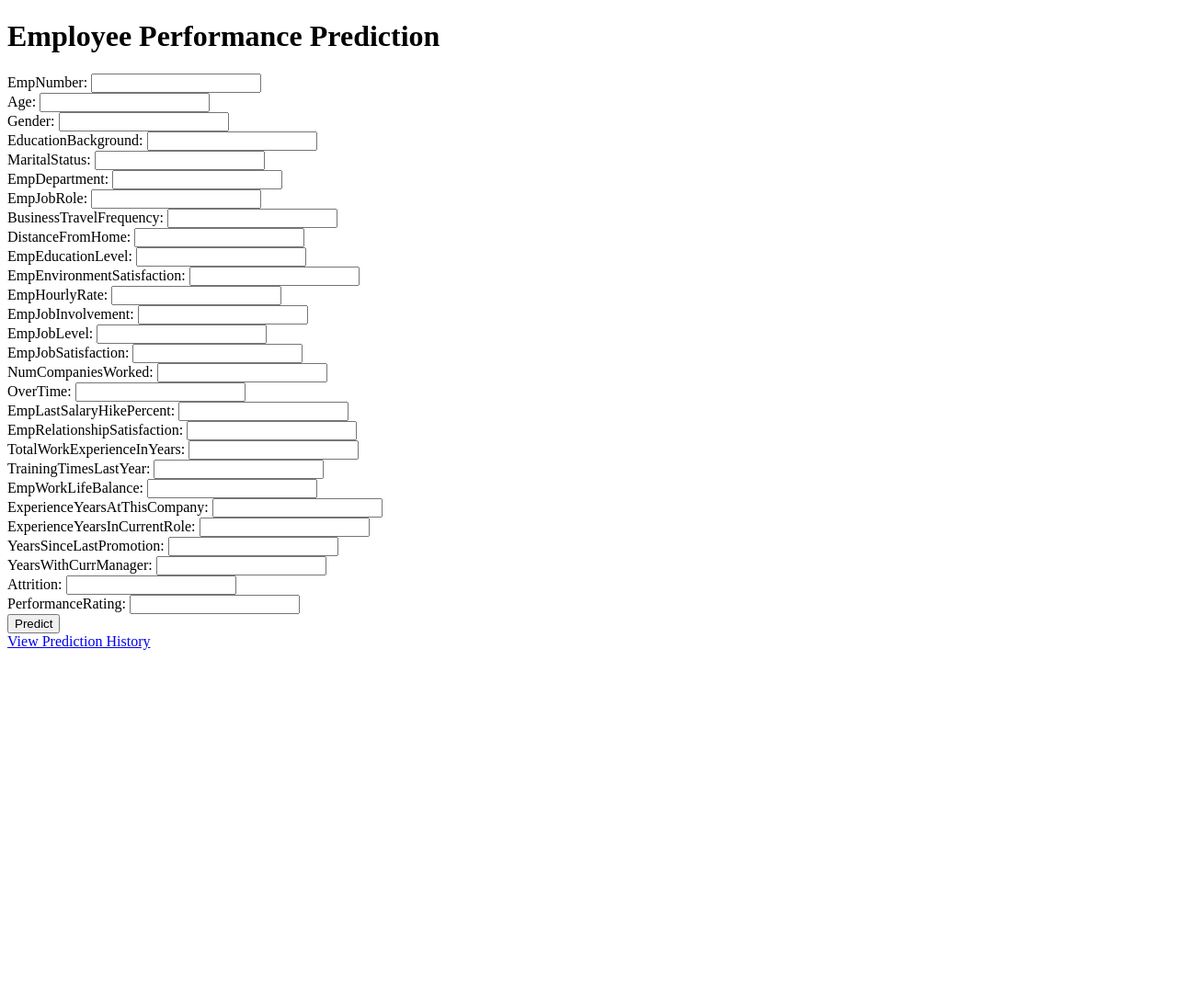
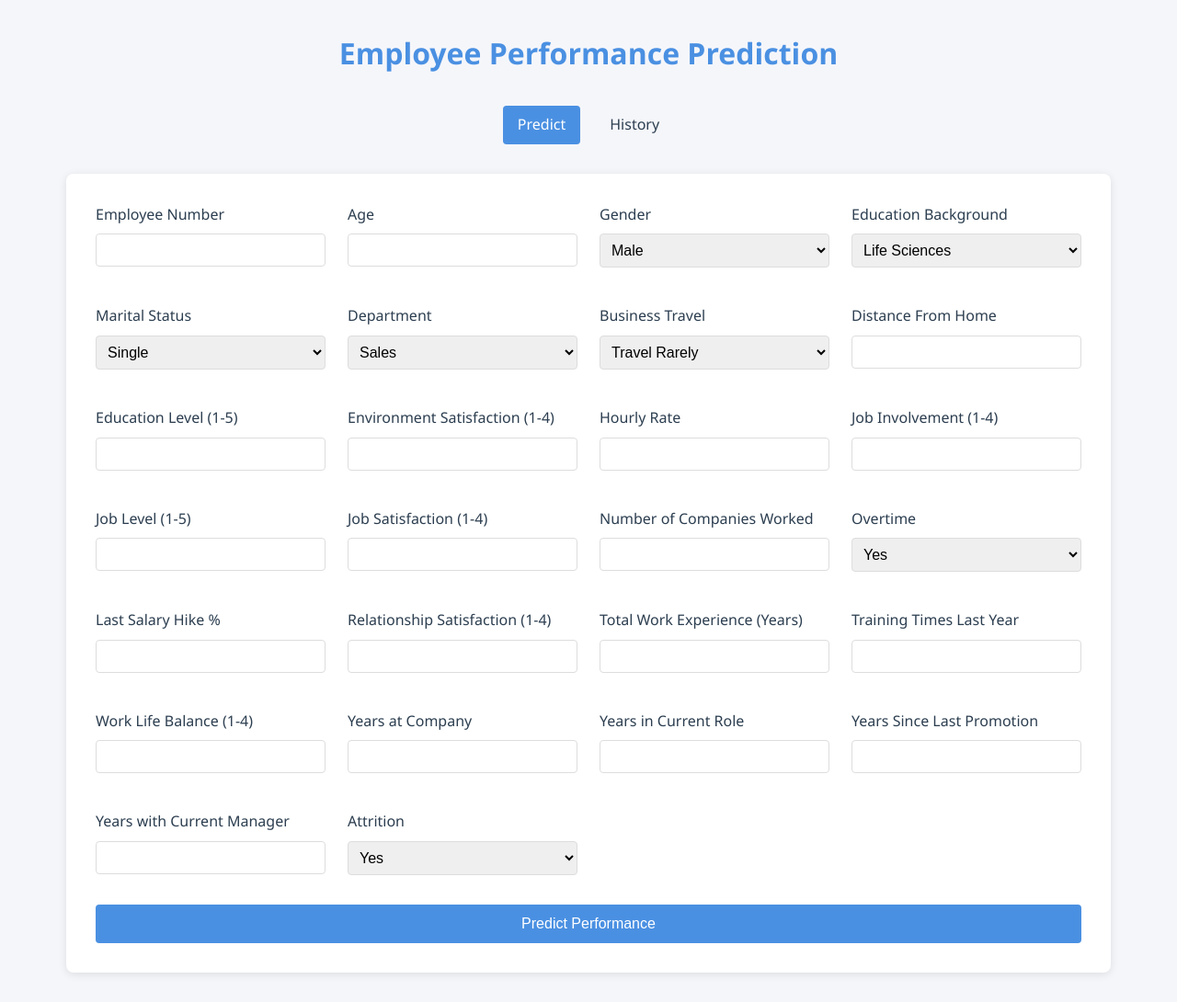
Before and after one commit to rahuls37/Employee-Performance-Prediction, a Flask app: page / in a window 1280 px wide. Shown: the whole page at 92% size. Before the commit the page ends 707 px from the top, so only its background shows below. Run offline with Flask 3, Linux system fonts and the light colour scheme; parts of the project's set-up code (start-up, migrations or seed data) failed here and were passed over.

Commit message:
one thing finilize

```diff
--- a/app.py
+++ b/app.py
@@ -1,46 +1,77 @@
-from flask import Flask, request, render_template, redirect, url_for
+from flask import Flask, render_template, request
+from src.pipeline.prediction_pipeline import PredictionPipeline
 import pandas as pd
-import joblib
+import sqlite3
+from datetime import datetime
 import os
-from src.pipeline.prediction_pipeline import PredictionPipeline
 
 app = Flask(__name__)
 
-# Load the model and encoders
-model_path = "artifacts/model_trainer/linear_regression_model.joblib"
-encoders_path = "artifacts/data_transformation/encoders.joblib"
-prediction_pipeline = PredictionPipeline(model_path=model_path, encoders_path=encoders_path)
+# Database initialization function
+def init_db():
+    db_path = 'predictions.db'
+    if not os.path.exists(db_path):
+        conn = sqlite3.connect(db_path)
+        c = conn.cursor()
+        c.execute('''CREATE TABLE IF NOT EXISTS predictions
+                    (id INTEGER PRIMARY KEY AUTOINCREMENT,
+                     timestamp TEXT,
+                     input_data TEXT,
+                     prediction REAL)''')
+        conn.commit()
+        conn.close()
 
-# Ensure the directory for storing previous predictions exists
-os.makedirs("artifacts/predictions", exist_ok=True)
+# Initialize database when app starts
+with app.app_context():
+    init_db()
 
 @app.route('/')
-def index():
+def home():
     return render_template('index.html')
 
 @app.route('/predict', methods=['POST'])
 def predict():
-    if request.method == 'POST':
-        # Get form data
-        input_data = request.form.to_dict()
-        input_df = pd.DataFrame([input_data])
+    try:
+        # Get form data and remove EmpNumber
+        form_data = {k: [v] for k, v in request.form.items()}
+        if 'EmpNumber' in form_data:
+            del form_data['EmpNumber']
+
+        # Create DataFrame
+        input_df = pd.DataFrame(form_data)
+
+        # Initialize prediction pipeline
+        pipeline = PredictionPipeline(
+            model_path='artifacts/model_trainer/linear_regression_model.joblib',
+            encoders_path='artifacts/data_transformation/encoders.joblib'
+        )
 
         # Make prediction
-        prediction = prediction_pipeline.predict(input_df)
+        prediction = pipeline.predict(input_df)[0]
 
-        # Save the input data and prediction
-        input_df['Prediction'] = prediction
-        input_df.to_csv('artifacts/predictions/predictions.csv', mode='a', header=not os.path.exists('artifacts/predictions/predictions.csv'), index=False)
+        # Save to database
+        conn = sqlite3.connect('predictions.db')
+        c = conn.cursor()
+        c.execute(
+            "INSERT INTO predictions (timestamp, input_data, prediction) VALUES (?, ?, ?)",
+            (datetime.now().strftime("%Y-%m-%d %H:%M:%S"), str(form_data), float(prediction))
+        )
+        conn.commit()
+        conn.close()
 
-        return render_template('result.html', prediction=prediction[0])
+        return render_template('result.html', prediction=prediction)
+
+    except Exception as e:
+        return render_template('result.html', error=str(e))
 
 @app.route('/history')
 def history():
-    if os.path.exists('artifacts/predictions/predictions.csv'):
-        history_df = pd.read_csv('artifacts/predictions/predictions.csv')
-        return render_template('history.html', tables=[history_df.to_html(classes='data', header="true")])
-    else:
-        return "No history available."
+    conn = sqlite3.connect('predictions.db')
+    c = conn.cursor()
+    c.execute("SELECT * FROM predictions ORDER BY timestamp DESC")
+    predictions = c.fetchall()
+    conn.close()
+    return render_template('history.html', predictions=predictions)
 
-if __name__ == '__main__':
+if __name__ == "__main__":
     app.run(debug=True)
--- /dev/null
+++ b/static/style.css
@@ -0,0 +1,163 @@
+:root {
+    --primary-color: #4a90e2;
+    --secondary-color: #f5f6fa;
+    --text-color: #2c3e50;
+    --error-color: #e74c3c;
+    --success-color: #2ecc71;
+}
+
+* {
+    margin: 0;
+    padding: 0;
+    box-sizing: border-box;
+}
+
+body {
+    font-family: 'Segoe UI', Tahoma, Geneva, Verdana, sans-serif;
+    background-color: var(--secondary-color);
+    color: var(--text-color);
+    line-height: 1.6;
+}
+
+.container {
+    max-width: 1200px;
+    margin: 0 auto;
+    padding: 2rem;
+}
+
+h1 {
+    text-align: center;
+    color: var(--primary-color);
+    margin-bottom: 2rem;
+}
+
+nav {
+    display: flex;
+    justify-content: center;
+    margin-bottom: 2rem;
+}
+
+nav a {
+    text-decoration: none;
+    color: var(--text-color);
+    padding: 0.5rem 1rem;
+    margin: 0 0.5rem;
+    border-radius: 4px;
+    transition: all 0.3s ease;
+}
+
+nav a.active {
+    background-color: var(--primary-color);
+    color: white;
+}
+
+.prediction-form {
+    background-color: white;
+    padding: 2rem;
+    border-radius: 8px;
+    box-shadow: 0 2px 10px rgba(0,0,0,0.1);
+}
+
+.form-grid {
+    display: grid;
+    grid-template-columns: repeat(auto-fit, minmax(250px, 1fr));
+    gap: 1.5rem;
+}
+
+.form-group {
+    margin-bottom: 1rem;
+}
+
+label {
+    display: block;
+    margin-bottom: 0.5rem;
+    font-weight: 500;
+}
+
+input, select {
+    width: 100%;
+    padding: 0.5rem;
+    border: 1px solid #ddd;
+    border-radius: 4px;
+    font-size: 1rem;
+}
+
+.submit-btn {
+    background-color: var(--primary-color);
+    color: white;
+    padding: 0.75rem 1.5rem;
+    border: none;
+    border-radius: 4px;
+    cursor: pointer;
+    font-size: 1rem;
+    margin-top: 1rem;
+    width: 100%;
+    transition: background-color 0.3s ease;
+}
+
+.submit-btn:hover {
+    background-color: #357abd;
+}
+
+.result-card {
+    background-color: white;
+    padding: 2rem;
+    border-radius: 8px;
+    box-shadow: 0 2px 10px rgba(0,0,0,0.1);
+    text-align: center;
+}
+
+.prediction {
+    font-size: 3rem;
+    font-weight: bold;
+    color: var(--primary-color);
+    margin: 1rem 0;
+}
+
+.error {
+    color: var(--error-color);
+}
+
+.back-btn {
+    display: inline-block;
+    text-decoration: none;
+    color: var(--primary-color);
+    border: 1px solid var(--primary-color);
+    padding: 0.5rem 1rem;
+    border-radius: 4px;
+    margin-top: 1rem;
+    transition: all 0.3s ease;
+}
+
+.back-btn:hover {
+    background-color: var(--primary-color);
+    color: white;
+}
+
+.history-table {
+    background-color: white;
+    padding: 1rem;
+    border-radius: 8px;
+    box-shadow: 0 2px 10px rgba(0,0,0,0.1);
+    overflow-x: auto;
+}
+
+table {
+    width: 100%;
+    border-collapse: collapse;
+}
+
+th, td {
+    padding: 0.75rem;
+    text-align: left;
+    border-bottom: 1px solid #ddd;
+}
+
+th {
+    background-color: var(--primary-color);
+    color: white;
+}
+
+tr:hover {
+    background-color: var(--secondary-color);
+}
--- a/templates/index.html
+++ b/templates/index.html
@@ -1,71 +1,154 @@
 <!DOCTYPE html>
-<html lang="en">
+<html>
 <head>
-    <meta charset="UTF-8">
-    <title>Prediction App</title>
+    <title>Employee Performance Prediction</title>
+    <link rel="stylesheet" href="{{ url_for('static', filename='style.css') }}">
 </head>
 <body>
-    <h1>Employee Performance Prediction</h1>
-    <form action="{{ url_for('predict') }}" method="post">
-        <!-- Add input fields for each feature required by the model -->
-        <label for="EmpNumber">EmpNumber:</label>
-        <input type="text" id="EmpNumber" name="EmpNumber"><br>
-        <label for="Age">Age:</label>
-        <input type="text" id="Age" name="Age"><br>
-        <label for="Gender">Gender:</label>
-        <input type="text" id="Gender" name="Gender"><br>
-        <label for="EducationBackground">EducationBackground:</label>
-        <input type="text" id="EducationBackground" name="EducationBackground"><br>
-        <label for="MaritalStatus">MaritalStatus:</label>
-        <input type="text" id="MaritalStatus" name="MaritalStatus"><br>
-        <label for="EmpDepartment">EmpDepartment:</label>
-        <input type="text" id="EmpDepartment" name="EmpDepartment"><br>
-        <label for="EmpJobRole">EmpJobRole:</label>
-        <input type="text" id="EmpJobRole" name="EmpJobRole"><br>
-        <label for="BusinessTravelFrequency">BusinessTravelFrequency:</label>
-        <input type="text" id="BusinessTravelFrequency" name="BusinessTravelFrequency"><br>
-        <label for="DistanceFromHome">DistanceFromHome:</label>
-        <input type="text" id="DistanceFromHome" name="DistanceFromHome"><br>
-        <label for="EmpEducationLevel">EmpEducationLevel:</label>
-        <input type="text" id="EmpEducationLevel" name="EmpEducationLevel"><br>
-        <label for="EmpEnvironmentSatisfaction">EmpEnvironmentSatisfaction:</label>
-        <input type="text" id="EmpEnvironmentSatisfaction" name="EmpEnvironmentSatisfaction"><br>
-        <label for="EmpHourlyRate">EmpHourlyRate:</label>
-        <input type="text" id="EmpHourlyRate" name="EmpHourlyRate"><br>
-        <label for="EmpJobInvolvement">EmpJobInvolvement:</label>
-        <input type="text" id="EmpJobInvolvement" name="EmpJobInvolvement"><br>
-        <label for="EmpJobLevel">EmpJobLevel:</label>
-        <input type="text" id="EmpJobLevel" name="EmpJobLevel"><br>
-        <label for="EmpJobSatisfaction">EmpJobSatisfaction:</label>
-        <input type="text" id="EmpJobSatisfaction" name="EmpJobSatisfaction"><br>
-        <label for="NumCompaniesWorked">NumCompaniesWorked:</label>
-        <input type="text" id="NumCompaniesWorked" name="NumCompaniesWorked"><br>
-        <label for="OverTime">OverTime:</label>
-        <input type="text" id="OverTime" name="OverTime"><br>
-        <label for="EmpLastSalaryHikePercent">EmpLastSalaryHikePercent:</label>
-        <input type="text" id="EmpLastSalaryHikePercent" name="EmpLastSalaryHikePercent"><br>
-        <label for="EmpRelationshipSatisfaction">EmpRelationshipSatisfaction:</label>
-        <input type="text" id="EmpRelationshipSatisfaction" name="EmpRelationshipSatisfaction"><br>
-        <label for="TotalWorkExperienceInYears">TotalWorkExperienceInYears:</label>
-        <input type="text" id="TotalWorkExperienceInYears" name="TotalWorkExperienceInYears"><br>
-        <label for="TrainingTimesLastYear">TrainingTimesLastYear:</label>
-        <input type="text" id="TrainingTimesLastYear" name="TrainingTimesLastYear"><br>
-        <label for="EmpWorkLifeBalance">EmpWorkLifeBalance:</label>
-        <input type="text" id="EmpWorkLifeBalance" name="EmpWorkLifeBalance"><br>
-        <label for="ExperienceYearsAtThisCompany">ExperienceYearsAtThisCompany:</label>
-        <input type="text" id="ExperienceYearsAtThisCompany" name="ExperienceYearsAtThisCompany"><br>
-        <label for="ExperienceYearsInCurrentRole">ExperienceYearsInCurrentRole:</label>
-        <input type="text" id="ExperienceYearsInCurrentRole" name="ExperienceYearsInCurrentRole"><br>
-        <label for="YearsSinceLastPromotion">YearsSinceLastPromotion:</label>
-        <input type="text" id="YearsSinceLastPromotion" name="YearsSinceLastPromotion"><br>
-        <label for="YearsWithCurrManager">YearsWithCurrManager:</label>
-        <input type="text" id="YearsWithCurrManager" name="YearsWithCurrManager"><br>
-        <label for="Attrition">Attrition:</label>
-        <input type="text" id="Attrition" name="Attrition"><br>
-        <label for="PerformanceRating">PerformanceRating:</label>
-        <input type="text" id="PerformanceRating" name="PerformanceRating"><br>
-        <input type="submit" value="Predict">
-    </form>
-    <a href="{{ url_for('history') }}">View Prediction History</a>
+    <div class="container">
+        <h1>Employee Performance Prediction</h1>
+        <nav>
+            <a href="/" class="active">Predict</a>
+            <a href="/history">History</a>
+        </nav>
+        <form action="/predict" method="post" class="prediction-form">
+            <div class="form-grid">
+                <div class="form-group">
+                    <label for="EmpNumber">Employee Number</label>
+                    <input type="text" name="EmpNumber" required>
+                </div>
+                <div class="form-group">
+                    <label for="Age">Age</label>
+                    <input type="number" name="Age" required>
+                </div>
+                <div class="form-group">
+                    <label for="Gender">Gender</label>
+                    <select name="Gender" required>
+                        <option value="Male">Male</option>
+                        <option value="Female">Female</option>
+                    </select>
+                </div>
+                <div class="form-group">
+                    <label for="EducationBackground">Education Background</label>
+                    <select name="EducationBackground" required>
+                        <option value="Life Sciences">Life Sciences</option>
+                        <option value="Medical">Medical</option>
+                        <option value="Marketing">Marketing</option>
+                        <option value="Technical Degree">Technical Degree</option>
+                        <option value="Human Resources">Human Resources</option>
+                        <option value="Other">Other</option>
+                    </select>
+                </div>
+                <div class="form-group">
+                    <label for="MaritalStatus">Marital Status</label>
+                    <select name="MaritalStatus" required>
+                        <option value="Single">Single</option>
+                        <option value="Married">Married</option>
+                        <option value="Divorced">Divorced</option>
+                    </select>
+                </div>
+                <div class="form-group">
+                    <label for="EmpDepartment">Department</label>
+                    <select name="EmpDepartment" required>
+                        <option value="Sales">Sales</option>
+                        <option value="Development">Development</option>
+                        <option value="Human Resources">Human Resources</option>
+                    </select>
+                </div>
+                <div class="form-group">
+                    <label for="BusinessTravelFrequency">Business Travel</label>
+                    <select name="BusinessTravelFrequency" required>
+                        <option value="Travel_Rarely">Travel Rarely</option>
+                        <option value="Travel_Frequently">Travel Frequently</option>
+                        <option value="Non-Travel">Non-Travel</option>
+                    </select>
+                </div>
+                <div class="form-group">
+                    <label for="DistanceFromHome">Distance From Home</label>
+                    <input type="number" name="DistanceFromHome" required>
+                </div>
+                <!-- Add remaining numeric fields -->
+                <div class="form-group">
+                    <label for="EmpEducationLevel">Education Level (1-5)</label>
+                    <input type="number" min="1" max="5" name="EmpEducationLevel" required>
+                </div>
+                <div class="form-group">
+                    <label for="EmpEnvironmentSatisfaction">Environment Satisfaction (1-4)</label>
+                    <input type="number" min="1" max="4" name="EmpEnvironmentSatisfaction" required>
+                </div>
+                <div class="form-group">
+                    <label for="EmpHourlyRate">Hourly Rate</label>
+                    <input type="number" name="EmpHourlyRate" required>
+                </div>
+                <div class="form-group">
+                    <label for="EmpJobInvolvement">Job Involvement (1-4)</label>
+                    <input type="number" min="1" max="4" name="EmpJobInvolvement" required>
+                </div>
+                <div class="form-group">
+                    <label for="EmpJobLevel">Job Level (1-5)</label>
+                    <input type="number" min="1" max="5" name="EmpJobLevel" required>
+                </div>
+                <div class="form-group">
+                    <label for="EmpJobSatisfaction">Job Satisfaction (1-4)</label>
+                    <input type="number" min="1" max="4" name="EmpJobSatisfaction" required>
+                </div>
+                <div class="form-group">
+                    <label for="NumCompaniesWorked">Number of Companies Worked</label>
+                    <input type="number" name="NumCompaniesWorked" required>
+                </div>
+                <div class="form-group">
+                    <label for="OverTime">Overtime</label>
+                    <select name="OverTime" required>
+                        <option value="Yes">Yes</option>
+                        <option value="No">No</option>
+                    </select>
+                </div>
+                <div class="form-group">
+                    <label for="EmpLastSalaryHikePercent">Last Salary Hike %</label>
+                    <input type="number" name="EmpLastSalaryHikePercent" required>
+                </div>
+                <div class="form-group">
+                    <label for="EmpRelationshipSatisfaction">Relationship Satisfaction (1-4)</label>
+                    <input type="number" min="1" max="4" name="EmpRelationshipSatisfaction" required>
+                </div>
+                <div class="form-group">
+                    <label for="TotalWorkExperienceInYears">Total Work Experience (Years)</label>
+                    <input type="number" name="TotalWorkExperienceInYears" required>
+                </div>
+                <div class="form-group">
+                    <label for="TrainingTimesLastYear">Training Times Last Year</label>
+                    <input type="number" name="TrainingTimesLastYear" required>
+                </div>
+                <div class="form-group">
+                    <label for="EmpWorkLifeBalance">Work Life Balance (1-4)</label>
+                    <input type="number" min="1" max="4" name="EmpWorkLifeBalance" required>
+                </div>
+                <div class="form-group">
+                    <label for="ExperienceYearsAtThisCompany">Years at Company</label>
+                    <input type="number" name="ExperienceYearsAtThisCompany" required>
+                </div>
+                <div class="form-group">
+                    <label for="ExperienceYearsInCurrentRole">Years in Current Role</label>
+                    <input type="number" name="ExperienceYearsInCurrentRole" required>
+                </div>
+                <div class="form-group">
+                    <label for="YearsSinceLastPromotion">Years Since Last Promotion</label>
+                    <input type="number" name="YearsSinceLastPromotion" required>
+                </div>
+                <div class="form-group">
+                    <label for="YearsWithCurrManager">Years with Current Manager</label>
+                    <input type="number" name="YearsWithCurrManager" required>
+                </div>
+                <div class="form-group">
+                    <label for="Attrition">Attrition</label>
+                    <select name="Attrition" required>
+                        <option value="Yes">Yes</option>
+                        <option value="No">No</option>
+                    </select>
+                </div>
+            </div>
+            <button type="submit" class="submit-btn">Predict Performance</button>
+        </form>
+    </div>
 </body>
 </html>
```
Also changed, not shown: src/pipeline/prediction_pipeline.py (+50 -8 lines), templates/history.html (+28 -6 lines), templates/result.html (+23 -5 lines), predictions.db (added).
